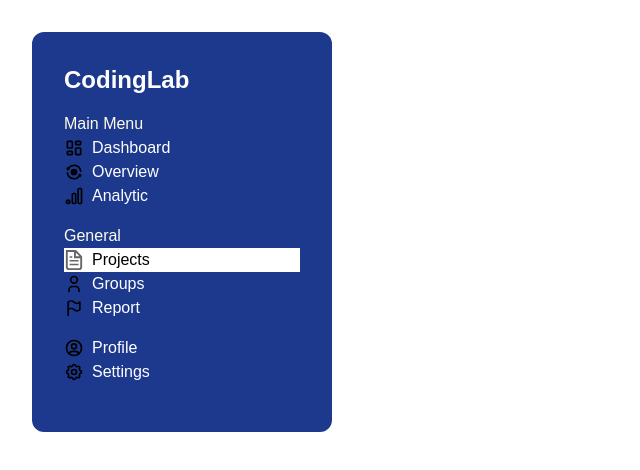
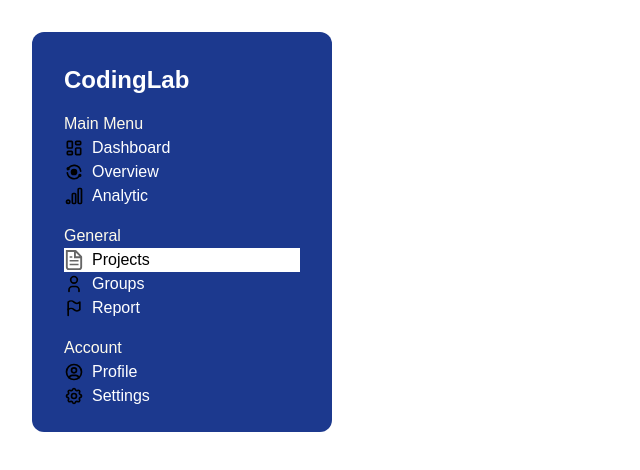
Before and after one commit to 2413019-code/tugas-web, a Next.js app: page /navbar in a window 1280 px wide. Shown: the top 470 px of the page, without its empty margins (0-640 px from the left). Built offline with nearby package versions, Linux system fonts and the light colour scheme.

Commit message:
feat:my learn page

```diff
--- a/app/navbar/component/Account.tsx
+++ b/app/navbar/component/Account.tsx
@@ -1,6 +1,7 @@
 export default function Account() {
   return (
     <div>
+         <h2 className="text-amber-50">Account</h2>
       <div className="flex items-center gap-2">
         <img src="/user-circle.svg" alt="Design" className="w-5 h-5" />
         <p>Profile</p>
```
